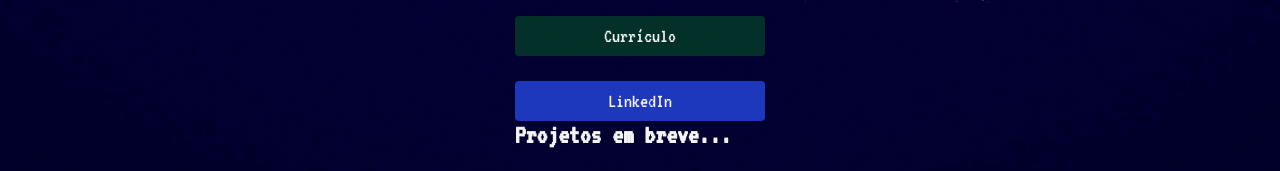
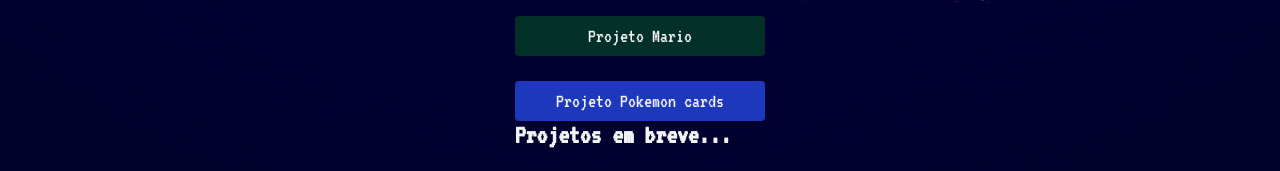
Before and after one commit to NicolasFeula/portfolio-nicolas-feula, a plain HTML site: page index.html in a window 1280 px wide. Shown: the part 565-736 px from the top of the page. Drawn offline with Linux system fonts and the light colour scheme.

Commit message:
Update index.html

```diff
--- a/index.html
+++ b/index.html
@@ -74,10 +74,10 @@
     <projetos>
       <ul class="projetos">
                 <li>
-                    <a href="https://nicolasfeula.github.io/projeto-mario-filme/" target="_blank" class="projeto-mario">Currículo</a>
+                    <a href="https://nicolasfeula.github.io/projeto-mario-filme/" target="_blank" class="projeto-mario">Projeto Mario</a>
                 </li>
                 <li>
-                    <a href="https://nicolasfeula.github.io/projeto-slider-pokemon/" target="_blank" class="projeto-pokemon">LinkedIn</a>
+                    <a href="https://nicolasfeula.github.io/projeto-slider-pokemon/" target="_blank" class="projeto-pokemon">Projeto Pokemon cards</a>
                 </li>
             </ul>
       <h2>Projetos em breve...</h2>
```
